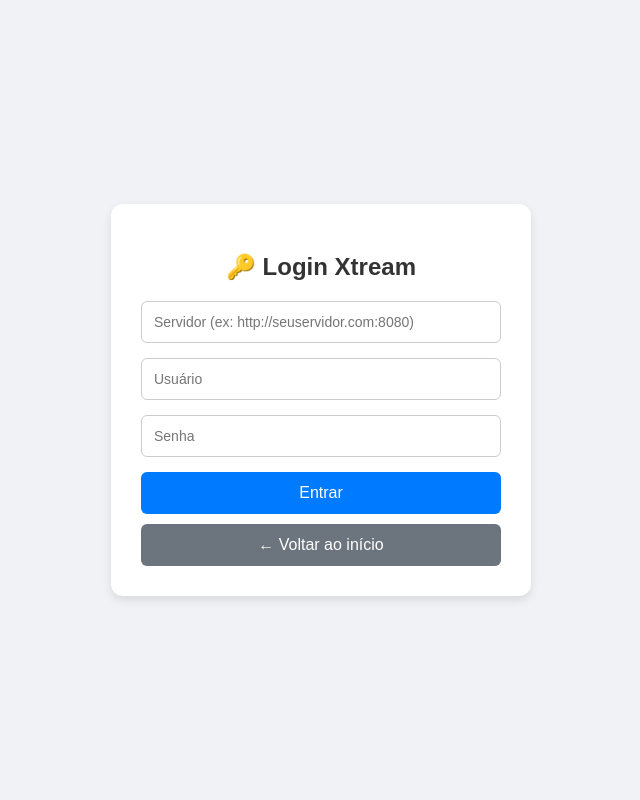
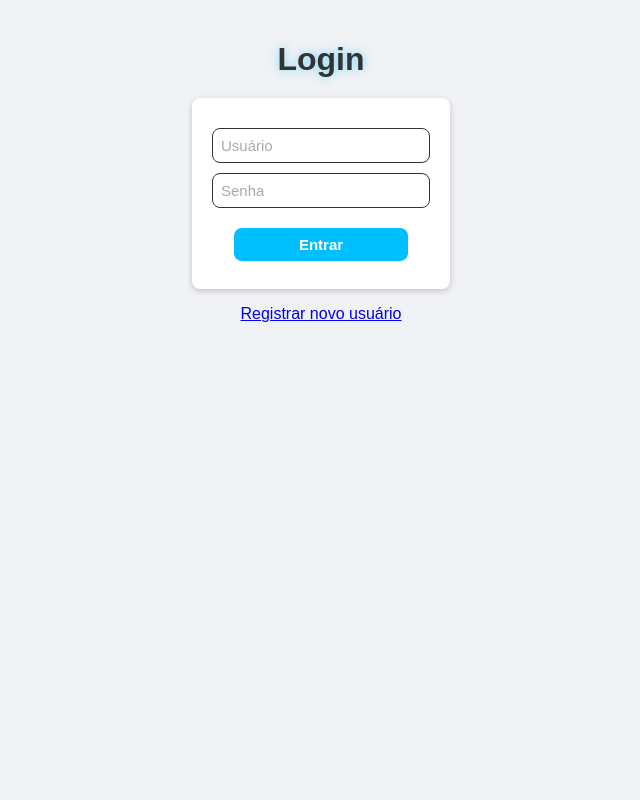
Before and after one commit to JET-SOUZA/jet.iptv, a Flask app: page /login in a window 1280 px wide. Shown: the whole page, without its empty margins (319-959 px from the left). Run offline with Flask 3, Linux system fonts and the light colour scheme.

Commit message:
Update login.html

```diff
--- a/templates/login.html
+++ b/templates/login.html
@@ -2,97 +2,34 @@
 <html lang="pt-BR">
 <head>
     <meta charset="UTF-8">
-    <title>Login Xtream</title>
-    <meta name="viewport" content="width=device-width, initial-scale=1.0">
+    <title>Login</title>
+    <link rel="stylesheet" href="{{ url_for('static', filename='css/style.css') }}">
     <style>
-        body {
-            font-family: Arial, sans-serif;
-            background: #f0f2f5;
-            display: flex;
-            justify-content: center;
-            align-items: center;
-            height: 100vh;
-            margin: 0;
-        }
-        .login-container {
-            background: #fff;
-            padding: 30px;
-            border-radius: 12px;
-            box-shadow: 0 4px 10px rgba(0,0,0,0.1);
-            width: 100%;
-            max-width: 360px;
-        }
-        h2 {
-            text-align: center;
-            color: #333;
-            margin-bottom: 20px;
-        }
-        form {
-            display: flex;
-            flex-direction: column;
-        }
-        input[type="text"], input[type="password"] {
-            padding: 12px;
-            margin-bottom: 15px;
-            border-radius: 6px;
-            border: 1px solid #ccc;
-            font-size: 14px;
-        }
-        input[type="text"]:focus, input[type="password"]:focus {
-            outline: none;
-            border-color: #007bff;
-        }
-        button {
-            padding: 12px;
-            background: #007bff;
-            color: #fff;
-            border: none;
-            border-radius: 6px;
-            font-size: 16px;
-            cursor: pointer;
-            transition: background 0.2s;
-        }
-        button:hover {
-            background: #0056b3;
-        }
-        .back-button {
-            margin-top: 10px;
-            background: #6c757d;
-        }
-        .back-button:hover {
-            background: #495057;
-        }
-        .flash {
-            color: red;
-            margin-bottom: 10px;
-            text-align: center;
-        }
+        body { font-family: Arial, sans-serif; padding: 20px; background: #f0f2f5; text-align: center; }
+        h1 { color: #333; }
+        form { display: inline-block; background: #fff; padding: 20px; border-radius: 8px; box-shadow: 0 2px 6px rgba(0,0,0,0.2); }
+        input { display: block; margin: 10px 0; padding: 8px; width: 200px; }
+        button { padding: 8px 15px; margin-top: 10px; }
+        .flash { background: #ffd; padding: 10px; margin-bottom: 10px; border: 1px solid #ccc; }
     </style>
 </head>
 <body>
-    <div class="login-container">
-        <h2>🔑 Login Xtream</h2>
+    <h1>Login</h1>
 
     {% with messages = get_flashed_messages() %}
       {% if messages %}
-            <div class="flash">
-              {% for message in messages %}
-                {{ message }}<br>
+        {% for msg in messages %}
+          <div class="flash">{{ msg }}</div>
         {% endfor %}
-            </div>
       {% endif %}
     {% endwith %}
 
-        <form method="POST">
-            <input type="text" name="server" placeholder="Servidor (ex: http://seuservidor.com:8080)" required>
+    <form method="POST" action="{{ url_for('login') }}">
         <input type="text" name="username" placeholder="Usuário" required>
         <input type="password" name="password" placeholder="Senha" required>
         <button type="submit">Entrar</button>
     </form>
 
-        <form action="{{ url_for('index') }}">
-            <button type="submit" class="back-button">← Voltar ao início</button>
-        </form>
-    </div>
+    <p><a href="{{ url_for('register') }}">Registrar novo usuário</a></p>
 </body>
 </html>
```
Lines whose indentation alone changed are shown as unchanged.
